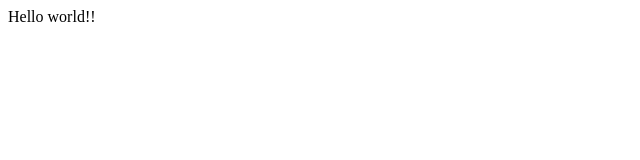
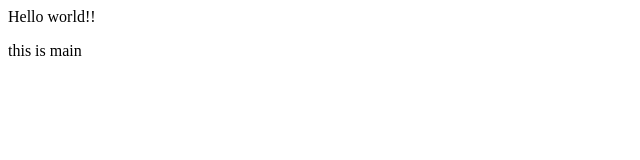
Before and after one commit to YugalThapa/Practice, a plain HTML site: page index.html in a window 1280 px wide. Shown: the full height of the page, 0-640 px from the left. Drawn offline with Linux system fonts and the light colour scheme.

Commit message:
add text

```diff
--- a/index.html
+++ b/index.html
@@ -1 +1,2 @@
 <p>Hello world!!</p>
+<p>this is main </p>
```
